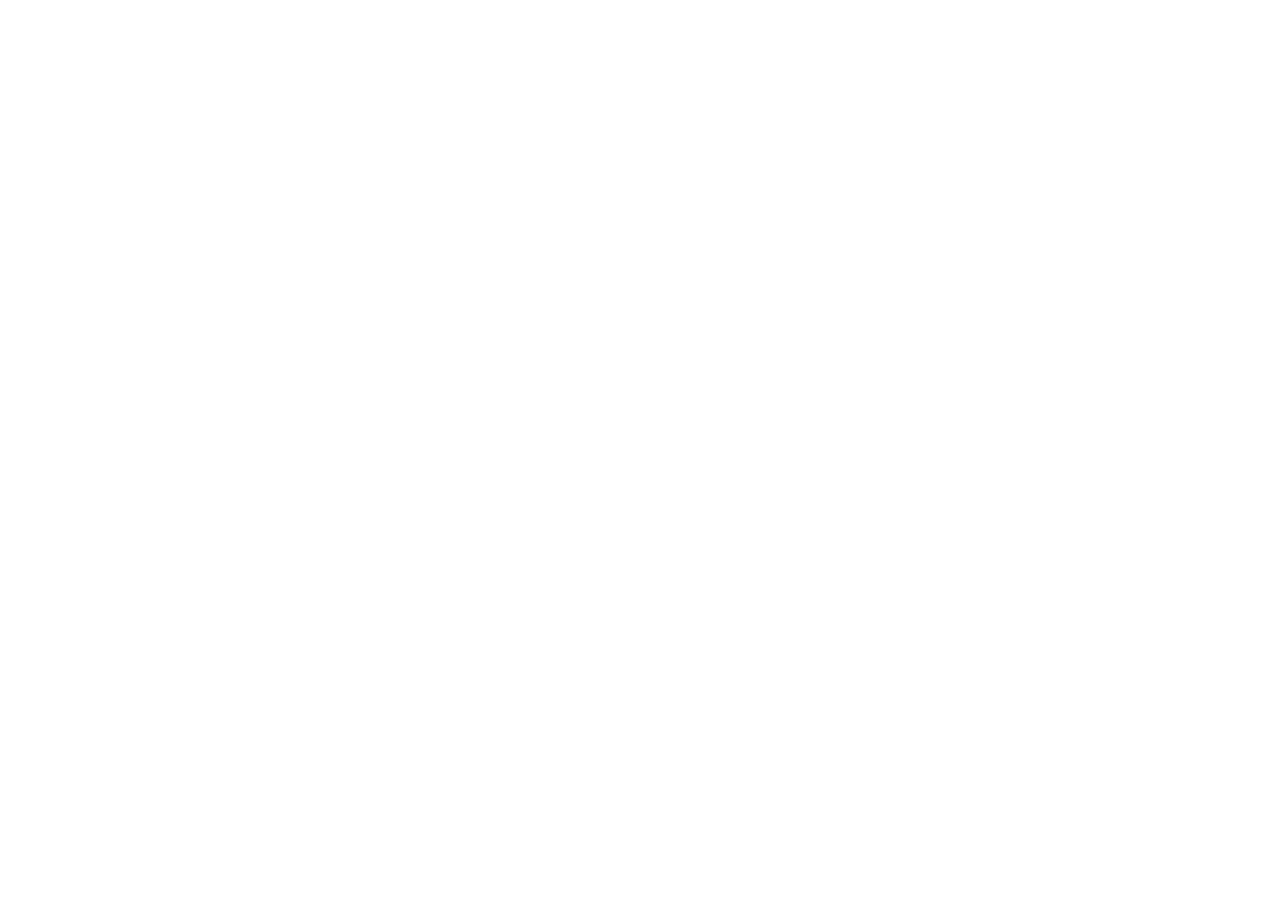
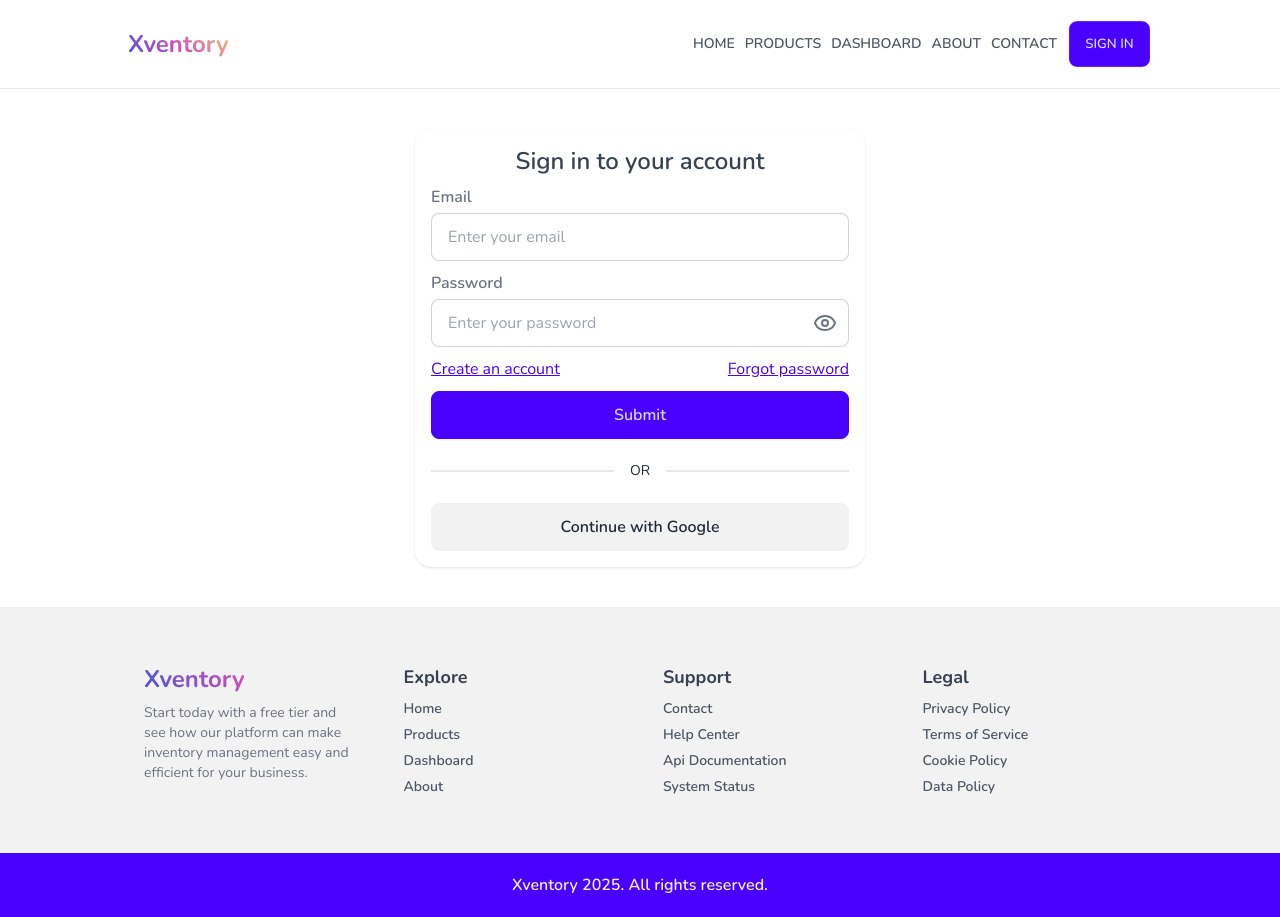
Before and after one commit to faisalchy64/xventory-frontend, a React (Vite) app: page /signin in a window 1280 px wide. Before the commit this address had no page. Before the commit the page ends 800 px from the top, so only its background shows below. Built offline with nearby package versions, Linux system fonts and the light colour scheme.

Commit message:
(feat): Created Signin.jsx page.

```diff
--- a/src/App.jsx
+++ b/src/App.jsx
@@ -6,6 +6,7 @@
 import About from "./pages/About";
 import Contact from "./pages/Contact";
 import Signup from "./pages/Signup";
+import Signin from "./pages/Signin";
 
 export default function App() {
   return (
@@ -17,6 +18,7 @@
         <Route path="/about" element={<About />} />
         <Route path="/contact" element={<Contact />} />
         <Route path="/signup" element={<Signup />} />
+        <Route path="/signin" element={<Signin />} />
       </Route>
     </Routes>
   );
--- a/src/components/Navbar.jsx
+++ b/src/components/Navbar.jsx
@@ -37,7 +37,7 @@
           ))}
 
           <Link to="/signin">
-            <button className="btn btn-primary uppercase">Get Started</button>
+            <button className="btn btn-primary uppercase">Sign in</button>
           </Link>
         </div>
 
@@ -66,7 +66,7 @@
               ))}
 
               <Link to="/signin" className="btn btn-primary w-full uppercase">
-                Get Started
+                Sign in
               </Link>
             </div>
           )}
--- /dev/null
+++ b/src/pages/Signin.jsx
@@ -0,0 +1,129 @@
+import { useState } from "react";
+import { Link } from "react-router";
+import { useForm } from "react-hook-form";
+import { Eye, EyeClosed } from "lucide-react";
+import WithGoogle from "../components/WithGoogle";
+
+export default function Signin() {
+  const [show, setShow] = useState(false);
+  const {
+    register,
+    formState: { errors },
+    handleSubmit,
+    reset,
+  } = useForm();
+
+  const onSubmit = async (data) => {
+    console.log(data);
+    reset();
+  };
+
+  return (
+    <section className="w-4/5 flex flex-col gap-10 py-10 mx-auto">
+      <article className="card card-compact bg-base-100 w-full md:w-[450px] mx-auto shadow">
+        <div className="card-body">
+          <h2 className="text-2xl font-semibold text-center text-gray-700">
+            Sign in to your account
+          </h2>
+
+          <form
+            className="flex flex-col gap-2.5"
+            onSubmit={handleSubmit(onSubmit)}
+          >
+            <div className="flex flex-col gap-1">
+              <label
+                htmlFor="email"
+                className="text-base font-semibold text-gray-500"
+              >
+                Email
+              </label>
+              <input
+                type="email"
+                id="email"
+                placeholder="Enter your email"
+                autoComplete="off"
+                className="input input-bordered w-full text-gray-500"
+                {...register("email", {
+                  required: {
+                    value: true,
+                    message: "Email is required.",
+                  },
+                  pattern: {
+                    value: /^[a-zA-Z0-9._%+-]+@[a-zA-Z0-9.-]+\.[a-zA-Z]{2,}$/,
+                    message: "Enter valid email.",
+                  },
+                })}
+              />
+
+              {errors && errors.email && (
+                <p className="text-error">{errors.email.message}</p>
+              )}
+            </div>
+
+            <div className="flex flex-col gap-1">
+              <label
+                htmlFor="password"
+                className="text-base font-semibold text-gray-500"
+              >
+                Password
+              </label>
+              <div className="relative">
+                <input
+                  type={show ? "text" : "password"}
+                  id="password"
+                  placeholder="Enter your password"
+                  autoComplete="off"
+                  className="input input-bordered w-full text-gray-500"
+                  {...register("password", {
+                    required: {
+                      value: true,
+                      message: "Password is required.",
+                    },
+                  })}
+                />
+
+                {show ? (
+                  <EyeClosed
+                    className="stroke-gray-500 absolute top-1/2 right-3 -translate-y-1/2 cursor-pointer"
+                    onClick={() => setShow(false)}
+                  />
+                ) : (
+                  <Eye
+                    className="stroke-gray-500 absolute top-1/2 right-3 -translate-y-1/2 cursor-pointer"
+                    onClick={() => setShow(true)}
+                  />
+                )}
+              </div>
+
+              {errors && errors.password && (
+                <p className="text-error">{errors.password.message}</p>
+              )}
+            </div>
+
+            <div className="flex justify-between gap-2.5">
+              <Link
+                to="/signup"
+                className="w-fit text-base text-primary underline"
+              >
+                Create an account
+              </Link>
+
+              <Link
+                to="/forgot-password"
+                className="w-fit text-base text-primary underline"
+              >
+                Forgot password
+              </Link>
+            </div>
+
+            <button className="btn btn-primary text-base">Submit</button>
+          </form>
+
+          <div className="divider">OR</div>
+
+          <WithGoogle />
+        </div>
+      </article>
+    </section>
+  );
+}
```
